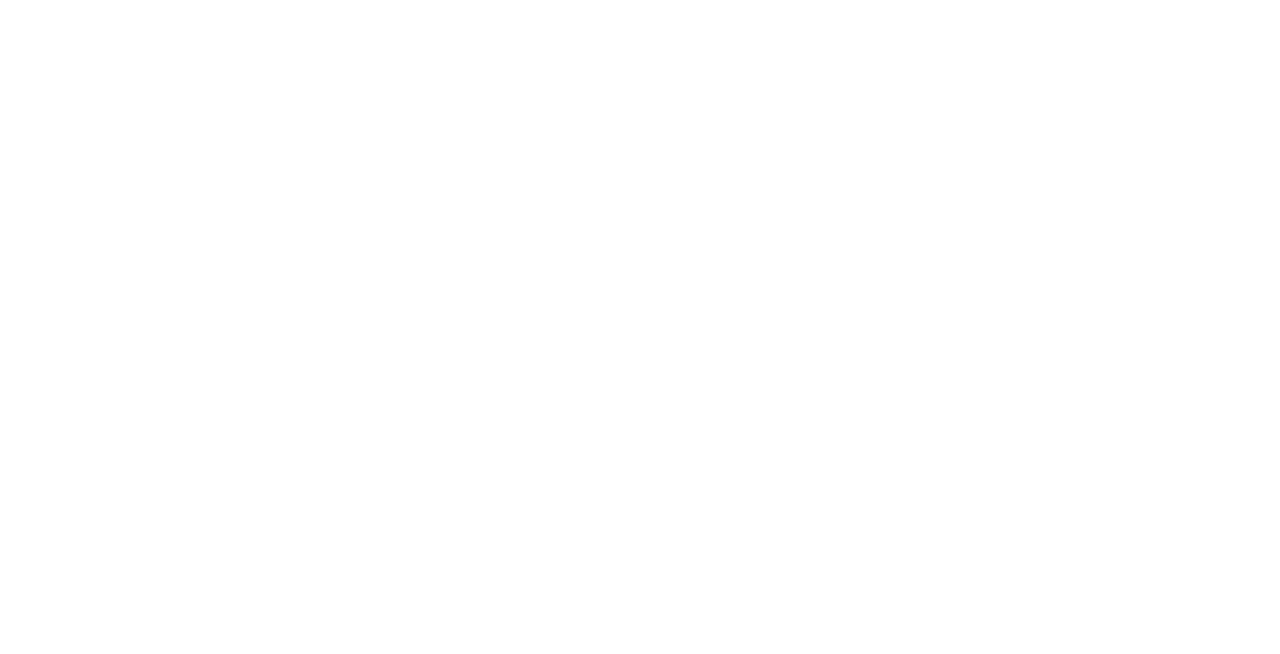
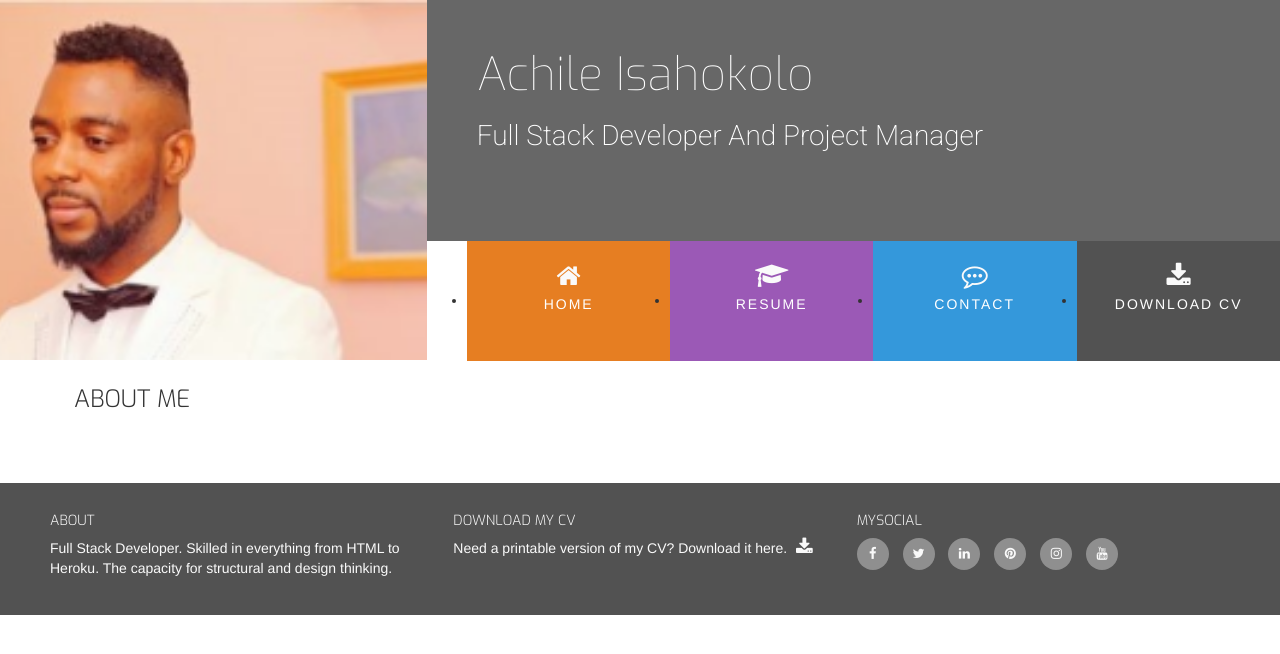
Before and after one commit to AchileAchile/ucd-Resume, a plain HTML site: page index.html in a window 1280 px wide. Drawn offline with nearby package versions, Linux system fonts and the light colour scheme.

Commit message:
created personal section basic structure and three reasons heading

```diff
--- a/assets/css/style.css
+++ b/assets/css/style.css
@@ -0,0 +1,205 @@
+@import url('https://fonts.googleapis.com/css?family=Roboto:100,200,300,400,500,600,700|Exo:100,200,300,400,500,600,700');
+
+/*................................Colors*/
+
+.bg-color-name-title{
+   background-color: #676767;
+}
+
+.bg-color-three-reasons{
+    background-color: #ffffff;
+}
+
+.ul-menu-color-home{
+    background-color: #e67e22;
+}
+
+.ul-menu-color-resume{
+    background-color: #9b59b6;
+}
+
+.ul-menu-color-contact{
+    background-color: #3498db;
+}
+
+.ul-menu-color-download{
+    background-color: #525252;
+}
+
+/*...............Special Paddings/ Margin/Text*/
+
+h1,
+h2,
+h3,
+h4 {
+    margin: 0;
+}
+
+.uppercase{
+    text-transform: uppercase;
+}
+
+.general-sub{
+    font-family: "Exo",sans-serif;
+    font-weight: 300;
+    color: #fafafa;
+}
+
+.inline-block {
+    display: inline-block;
+
+}
+
+.section-column {
+    padding:0 30px 30px;
+    float: none;
+    display: table-cell;
+
+}
+
+.row-table {
+    display: table;
+}
+
+.section-heading {
+    font-family: "Exo",sans-serif;
+    font-weight: 300;
+    margin-top: 25px;
+    margin-bottom: 40px;
+}
+
+/*..............................Heading*/
+header{
+    margin: 0;
+}
+
+.heading{
+    margin-left: 50px;
+}
+
+
+.logo{
+    background: url("../images/achile.jpg");
+    background-position: center;
+    background-repeat: no-repeat;
+    background-size: cover;
+    min-height: 360px;
+    transition: all .5s ease-in-out;
+    -moz-transition: all .5s ease-in-out;
+    -webkit-transition: all .5s ease-in-out;
+}
+
+.name{
+    font-family: 'Exo', sans-serif;
+    font-weight: 100;
+    font-size: 46px;
+    margin-top: 50px;
+    color: #ffffff;
+}
+
+
+.title{
+    font-family: "Roboto",sans-serif;
+    font-weight: 200;
+    font-size: 28px;
+    margin-top: 20px;
+    margin-bottom: 90px;
+    color: #ffffff;
+}
+
+#nav {
+    margin: 0;
+}
+
+#nav li {
+    padding: 0;
+}
+
+.menuitem {
+    height: 120px;
+    text-align: center;
+    padding: 0;
+}
+
+.menuitem a{
+    width: 100%;
+    text-decoration: none;
+    color: #ffffff;
+    height: 120px;
+}
+.menuitem a i{
+    padding-top: 22px;
+    display: block;
+    color: #fafafa;
+    font-size: 26px;
+}
+.menuitem span{
+    display: block;
+    width: 100%;
+    padding-top: 5px;
+    text-align: center;
+    text-transform: uppercase;
+    font-size: 14px;
+    font-weight: 300;
+    letter-spacing: 2px;
+}
+
+/*..............................hover.css*/
+.hvr-sweep-to-bottom:before {
+    background: rgba(0,0,0,0.2);
+    height: 120px;
+}
+
+/*..............................Footer*/
+
+footer{
+    background-color: #525252;
+    color: #fafafa;
+    min-height: 120px;
+    margin: 0;
+}
+
+footer .cv-pdf i {
+    color: #fafafa;
+    text-align: center;
+    font-size: 18px;
+    padding-left: 5px;
+}
+
+footer .cv-pdf i:hover {
+    color: #e84610;
+    transition: all 0.35s ease-in-out;
+    -moz-transition: all 0.35s ease-in-out;
+    -o-transition: all 0.35s ease-in-out;
+    -ms-transition: all 0.35s ease-in-out;
+    -webkit-transition: all 0.35s ease-in-out;
+}
+
+.social-links {
+    padding-bottom: 15px;
+}
+.social-links li a i {
+    width: 32px;
+    height: 32px;
+    padding: 12px 0;
+    border-radius: 50%;
+    font-size: 13px;
+    line-height: 7px;
+    text-align: center;
+    color: #fafafa;
+    background: #8f8f8f;
+    transition: all 0.35s ease-in-out;
+    -moz-transition: all 0.35s ease-in-out;
+    -o-transition: all 0.35s ease-in-out;
+    -ms-transition: all 0.35s ease-in-out;
+    -webkit-transition: all 0.35s ease-in-out;
+
+}
+
+.social-links li a i:hover {
+    background: #e84610;
+
+}
+#footer-details{
+    margin: 20px;
+}
--- a/index.html
+++ b/index.html
@@ -1,17 +1,85 @@
 <!DOCTYPE html>
 <html>
     <head>
-        <link rel="stylesheet" href="https://stackpath.bootstrapcdn.com/bootstrap/4.1.3/css/bootstrap.min.css" type="text/css" />
-        <link rel="stylesheet" href="https://stackpath.bootstrapcdn.com/font-awesome/4.7.0/css/font-awesome.min.css" type="text/css" />
+       <link rel="stylesheet" href="https://maxcdn.bootstrapcdn.com/bootstrap/3.3.7/css/bootstrap.min.css" type="text/css" type="text/css" />
+       <link rel="stylesheet" href="https://stackpath.bootstrapcdn.com/font-awesome/4.7.0/css/font-awesome.min.css" type="text/css" />
+       <link rel="stylesheet" href="https://cdnjs.cloudflare.com/ajax/libs/hover.css/2.3.1/css/hover-min.css" type="text/css" />
+       <link rel="stylesheet" href="assets/css/style.css" type="text/css" />
     </head>
     <body>
-        <header>
+        <header class="container-fluid">
+            <div class="row">
+                <a href="index.html">
+                    <div class="col-md-4 logo"></div>
+                </a>
+                <div class="col-md-8">
+                    <div class="row bg-color-name-title">
+                        <div class="heading">
+                            <h1 class="name">Achile Isahokolo</h1>
+                            <h2 class="title">Full Stack Developer And Project Manager</h2>
 
+                        </div>
+                    </div>
+                    <div class="row">
+                        <ul id="nav" class="List-inline-clearfix">
+                            <li class="col-xs-6 col-sm-3 ul-menu-color-home menuitem">
+                                <a href="#" class="hvr-sweep-to-bottom"><i class="fa fa-home" aria-hidden="true"></i><span>Home</span></a>
+                            </li>
+                            <li class="col-xs-6 col-sm-3 ul-menu-color-resume menuitem">
+                                <a href="#" class="hvr-sweep-to-bottom"><i class="fa fa-graduation-cap" aria-hidden="true"></i><span>Resume</span></a>
+                            </li>
+                            <li class="col-xs-6 col-sm-3 ul-menu-color-contact menuitem">
+                                <a href="#" class="hvr-sweep-to-bottom"><i class="fa fa-commenting-o" aria-hidden="true"></i><span>Contact</span></a>
+                            </li>
+                            <li class="col-xs-6 col-sm-3 ul-menu-color-download menuitem">
+                                <a href="#" class="hvr-sweep-to-bottom"><i class="fa fa-download" aria-hidden="true"></i><span>Download CV</span></a>
+                            </li>
+                        </ul>
+                    </div>
+                </div>
+            </div>
         </header>
-        <section>
+        <section class="container-fluid">
+            <div class="row row-table">
+                <div class="col-xs-12 col-sm-12 col-md-8 bg-color-three-reasons section-column">
+                   <div class="row">
+                       <div class="col-md-12">
+                           <h3 class="section-heading uppercase">About Me</h3>
+                       </div>
+                   </div>
+                </div>
+            </div>
 
         </section>
-        <footer>
+        <footer class="container-fluid">
+            <div id="footer-details" class="row">
+               <div class="col-sm-4">
+                   <h5 class="uppercase general-sub">About</h5>
+                   <p class="inline-block">
+                       Full Stack Developer. Skilled in everything from HTML to Heroku.
+                       The capacity for structural and design thinking.
+                   </p>
+               </div>
+               <div class="col-sm-4">
+                   <h5 class="uppercase general-sub">Download My CV</h5>
+                   <p class="inline-block">
+                       Need a printable version of my CV? Download it here.
+                       <a href="#" class="cv-pdf"><i class="fa fa-download" aria-hidden="true"></i></a>
+                   </p>
+               </div>
+               <div class="col-sm-4">
+                   <h5 class="uppercase general-sub">MySocial</h5>
+                   <ul class="list-inline social-links">
+                       <li><a target="_blank" href="#"><i class=" fa fa-facebook"></i></a></li>
+                       <li><a target="_blank" href="#"><i class=" fa fa-twitter"></i></a></li>
+                       <li><a target="_blank" href="#"><i class=" fa fa-linkedin"></i></a></li>
+                       <li><a target="_blank" href="#"><i class=" fa fa-pinterest"></i></a></li>
+                       <li><a target="_blank" href="#"><i class=" fa fa-instagram"></i></a></li>
+                       <li><a target="_blank" href="#"><i class=" fa fa-youtube"></i></a></li>
+
+                   </ul>
+               </div>
+            </div>
 
         </footer>
     </body>
```
Also changed, not shown: assets/images/achile.jpg (added), assets/images/achile2.jpg (added).
